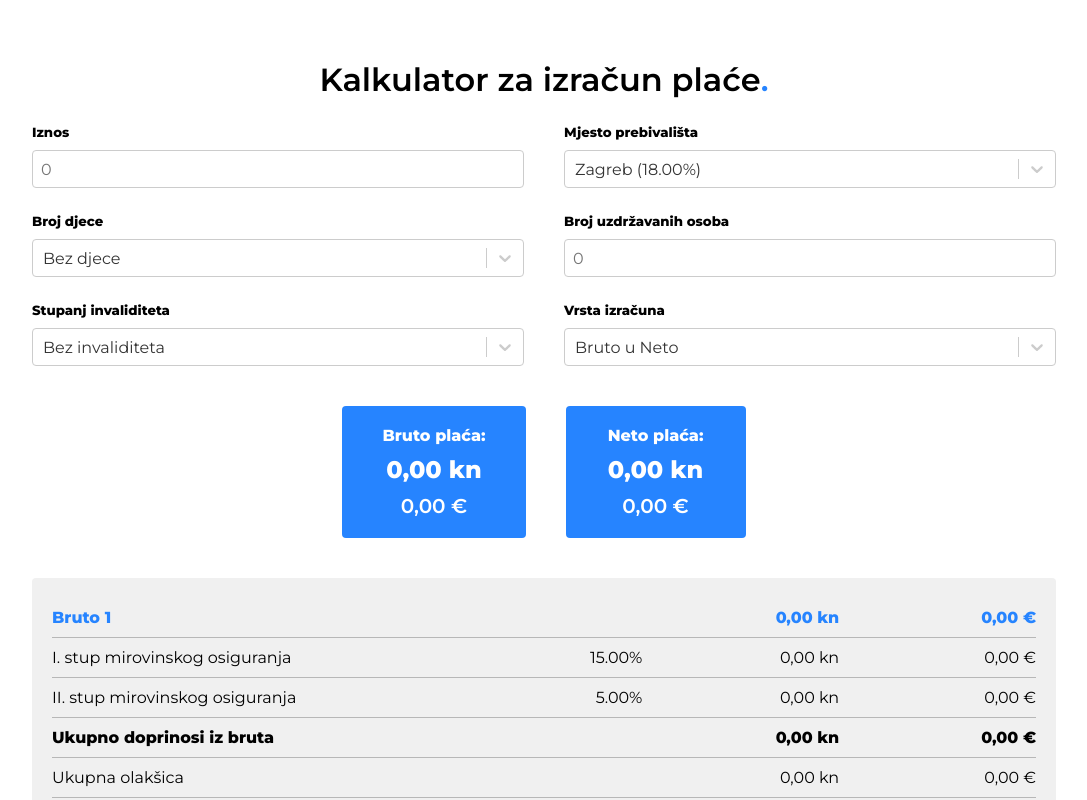
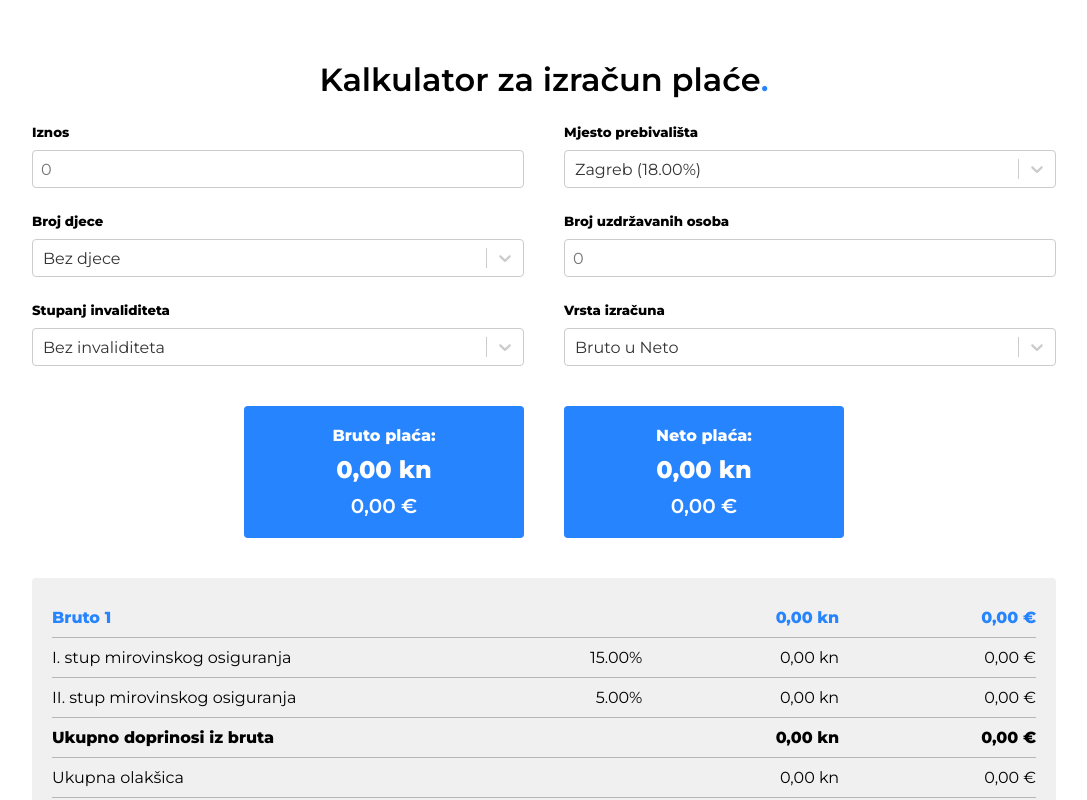
Before and after one commit to celigx/salary-calculator, a React (Create React App) app: page / in a window 1280 px wide. Shown: the top 800 px of the page, without its empty margins (96-1183 px from the left). Built offline with nearby package versions, Linux system fonts and the light colour scheme.

Commit message:
Change width

```diff
--- a/src/App.sass
+++ b/src/App.sass
@@ -27,7 +27,7 @@ h1, h2, h3, h4, h5, h6, p
       background: #2684ff
       text-align: center
       border-radius: 4px
-      min-width: 100px
+      min-width: 200px
       padding: 20px 40px
       margin: 0 0 20px 0
       .gross,
```
